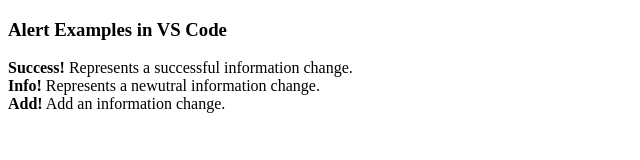
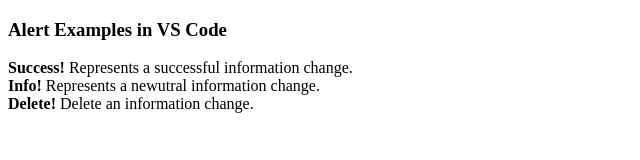
Before and after one commit to OwenNam001/JunCookie.com, a plain HTML site: page index.html in a window 1280 px wide. Shown: the full height of the page, 0-640 px from the left. Drawn offline with Linux system fonts and the light colour scheme.

Commit message:
Delete Feature

```diff
--- a/index.html
+++ b/index.html
@@ -10,6 +10,6 @@
     <h3>Alert Examples in VS Code</h3>
     <strong>Success!</strong> Represents a successful information change.</br>
     <strong>Info!</strong> Represents a newutral information change.</br>
-    <strong>Add!</strong> Add an information change.</br>
+    <strong>Delete!</strong> Delete an information change.</br>
 </body>
 </html>
```
